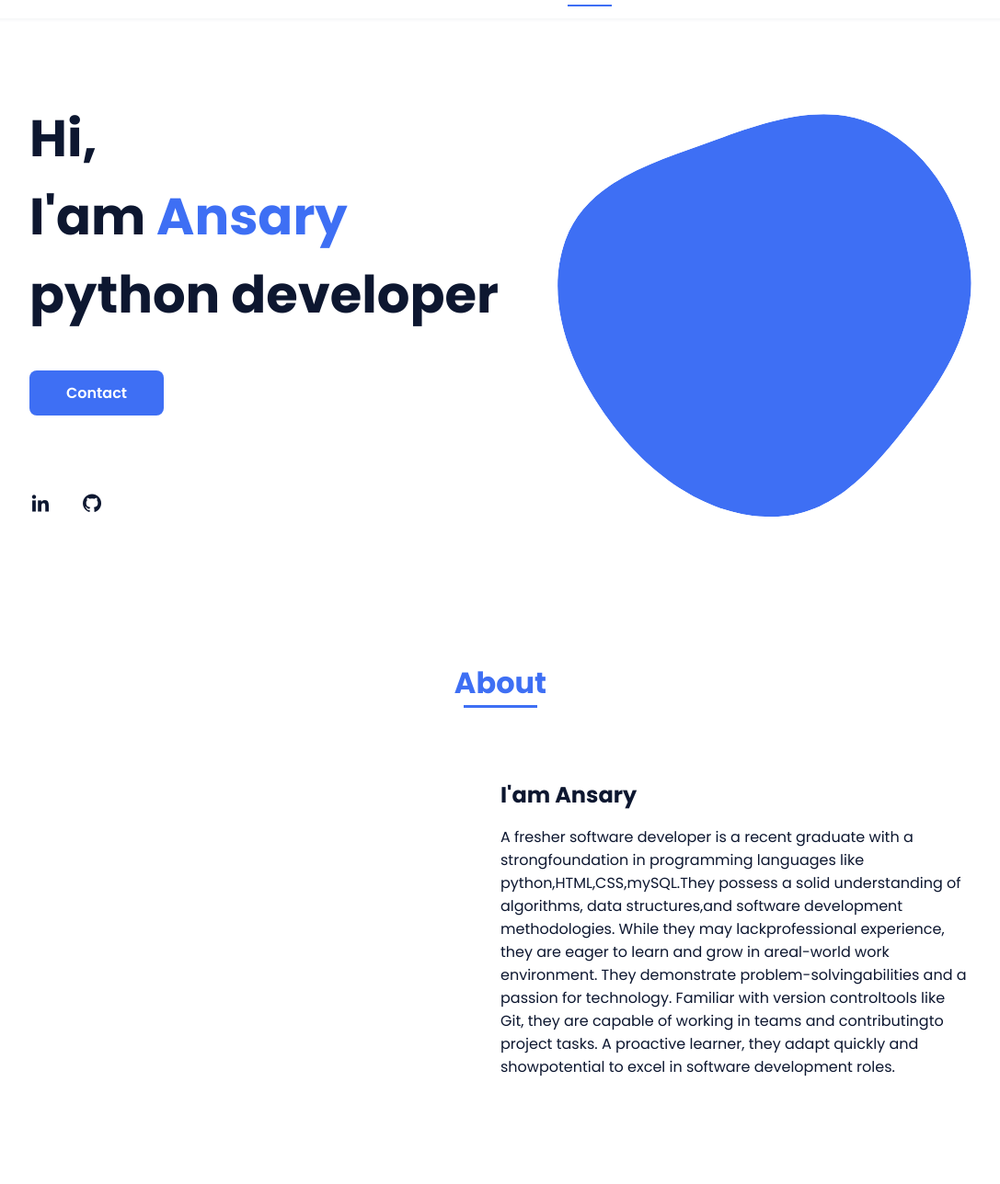
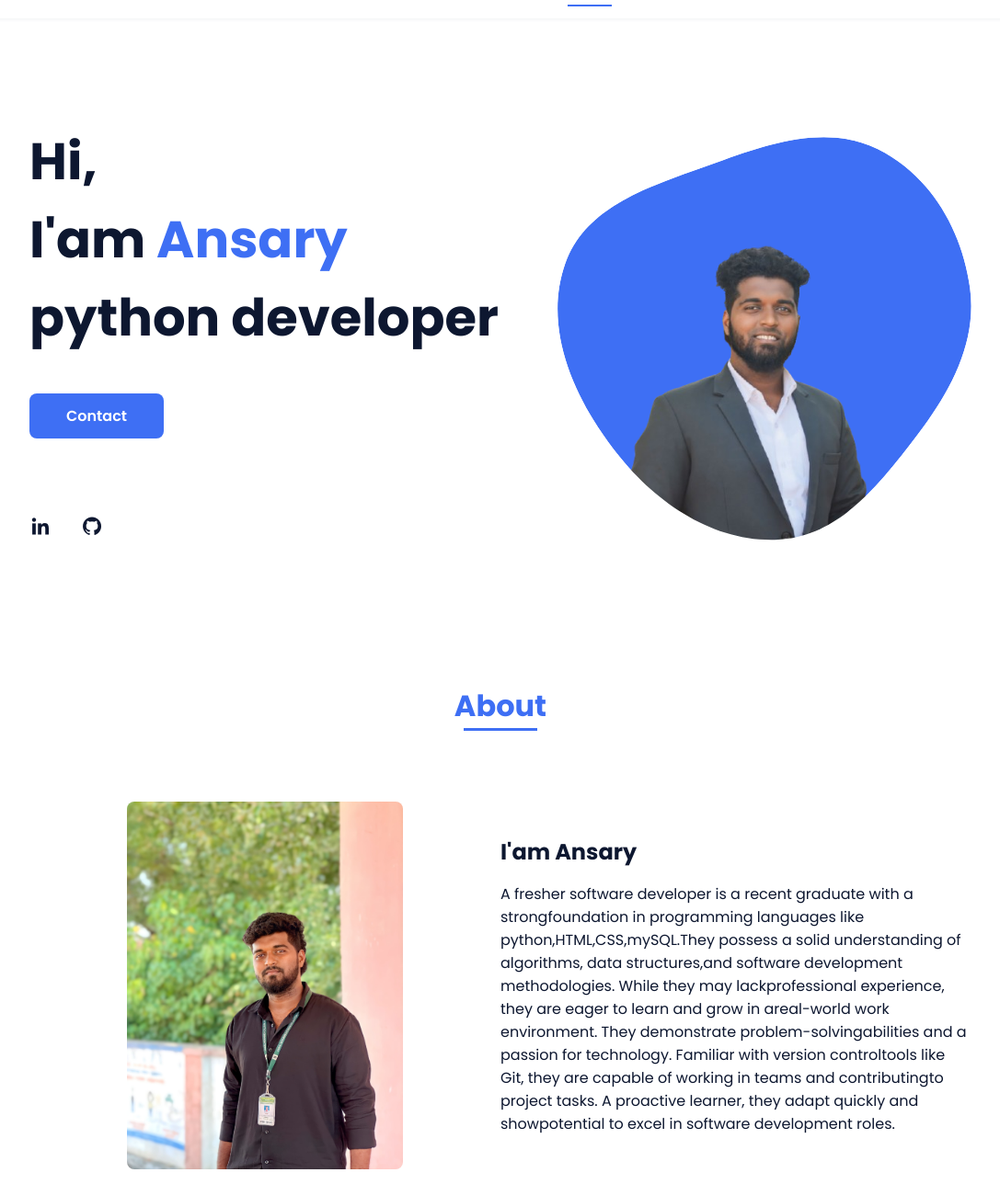
Before and after one commit to BlackHacker100s/portfolio, a plain HTML site: page index.html in a window 1280 px wide. Shown: the part 52-1340 px from the top of the page at 92% size, without its empty margins (96-1183 px from the left). Drawn offline with nearby package versions, Linux system fonts and the light colour scheme; files that its build step writes are made by us from their sources.

Commit message:
Update index.html

```diff
--- a/index.html
+++ b/index.html
@@ -1,10 +1,10 @@
 <!DOCTYPE html>
-<html lang="en">
+<html lang="en">s
     <head>
         <meta charset="UTF-8">
         <meta name="viewport" content="width=device-width, initial-scale=1.0">
 
-        <link rel="stylesheet" href="assets/css/styles.css">
+        <link rel="stylesheet" href="styles.css">
 
         <!-- =====BOX ICONS===== -->
         <link href='https://cdn.jsdelivr.net/npm/boxicons@2.0.5/css/boxicons.min.css' rel='stylesheet'>
@@ -58,7 +58,7 @@
                         </mask>
                         <g mask="url(#mask0)">
                             <path d="M9.19024 145.964C34.0253 76.5814 114.865 54.7299 184.111 29.4823C245.804 6.98884 311.86 -14.9503 370.735 14.143C431.207 44.026 467.948 107.508 477.191 174.311C485.897 237.229 454.931 294.377 416.506 344.954C373.74 401.245 326.068 462.801 255.442 466.189C179.416 469.835 111.552 422.137 65.1576 361.805C17.4835 299.81 -17.1617 219.583 9.19024 145.964Z"/>
-                            <image class="home__blob-img" x="50" y="60" href="assets/img/ans new.png"/>
+                            <image class="home__blob-img" x="50" y="60" href="ans new.png"/>
                         </g>
                     </svg>
                 </div>
@@ -70,7 +70,7 @@
 
                 <div class="about__container bd-grid">
                     <div class="about__img">
-                        <img src="assets/img/ans pic 1.jpeg" alt="">
+                        <img src="ans pic 2.jpeg" alt="">
                     </div>
 
                     <div>
@@ -203,6 +203,6 @@
         <script src="https://unpkg.com/scrollreveal"></script>
 
         <!--===== MAIN JS =====-->
-        <script src="assets/js/main.js"></script>
+        <script src="main.js"></script>
     </body>
 </html>
```
